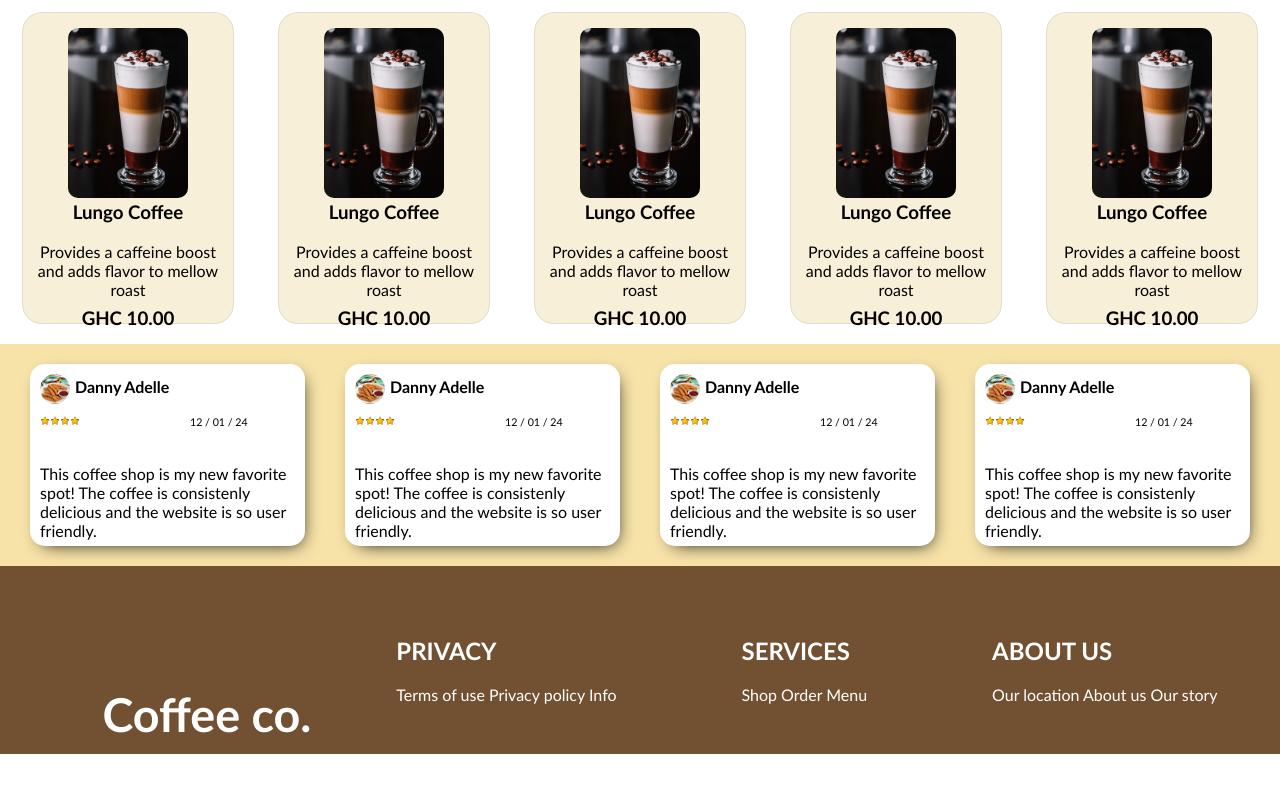
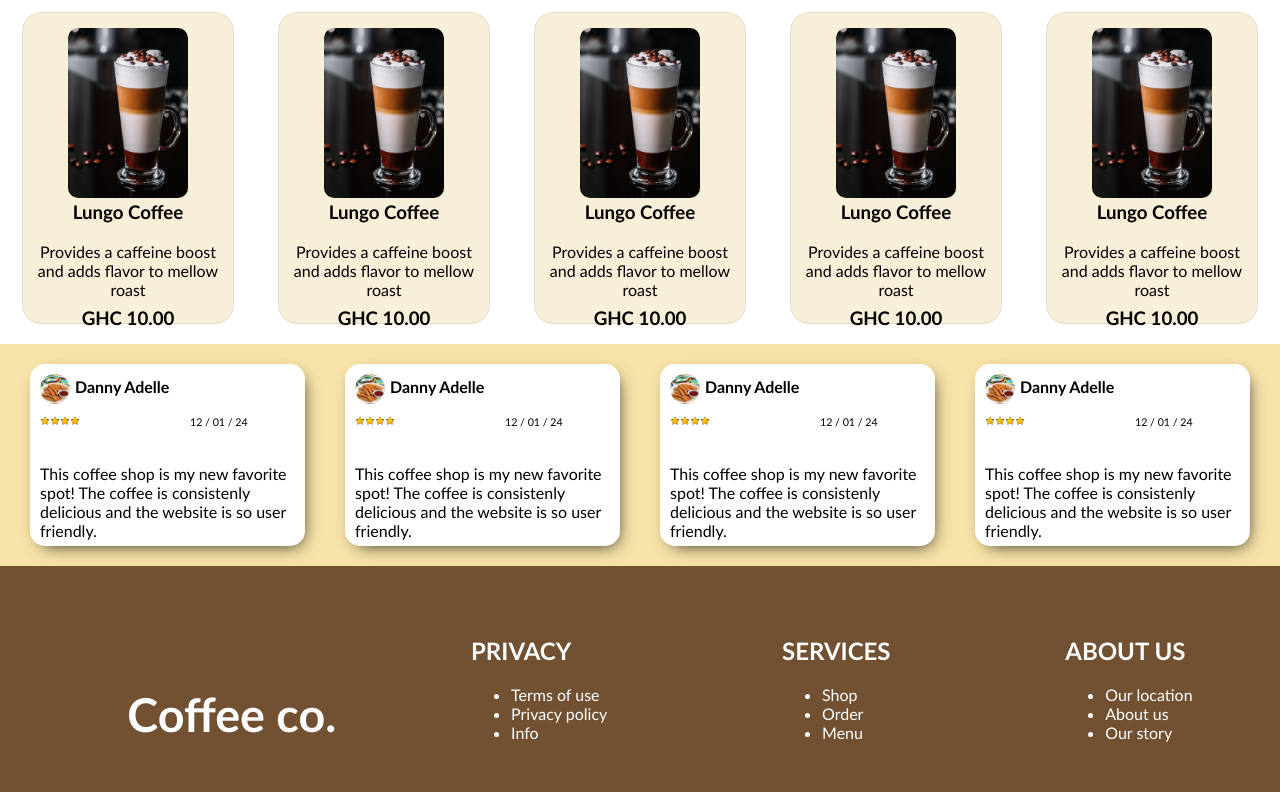
Before and after one commit to r2d2web/ipmc, a plain HTML site: page index.html in a window 1280 px wide. Shown: the part 815-1607 px from the top of the page. Before the commit the page ends 1569 px from the top, so only its background shows below. Drawn offline with Linux system fonts and the light colour scheme.

Commit message:
Update index.html

```diff
--- a/index.html
+++ b/index.html
@@ -224,21 +224,27 @@
             <span>Coffee co.</span>
             <div class="privacy">
                 <h2>PRIVACY</h2>
-                <a href="pages/terms.html">Terms of use</a>
-                <a href="pages/policy.html">Privacy policy</a>
-                <a href="#">Info</a>
+                <ul>
+                    <li><a href="pages/terms.html">Terms of use</a></li>
+                    <li><a href="pages/policy.html">Privacy policy</a></li>
+                    <li><a href="#">Info</a></li>
+                </ul>
             </div>
             <div class="privacy" style="position: relative; left: 50%; top: -200px;">
                 <h2>SERVICES</h2>
-                <a href="pages/menu.html">Shop</a>
-                <a href="pages/menu.html">Order</a>
-                <a href="pages/menu.html">Menu</a>
+                <ul>
+                    <li><a href="pages/menu.html">Shop</a></li>
+                    <li><a href="pages/menu.html">Order</a></li>
+                    <li><a href="pages/menu.html">Menu</a></li>
+                </ul>
             </div>
             <div class="privacy" style="position: relative; left: 75%; top: -250px;">
                 <h2>ABOUT US</h2>
-                <a href="https://www.google.com/maps/place/GCTU+Tesano+Campus/@5.5964249,-0.222993,449m/data=!3m1!1e3!4m6!3m5!1s0xfdf9a29c79e71eb:0x39e24c336da5d01a!8m2!3d5.5965744!4d-0.2228428!16s%2Fg%2F1hf05zv88?authuser=0&amp;entry=ttu&amp;g_ep=EgoyMDI0MTIwOS4wIKXMDSoASAFQAw%3D%3D">Our location</a>
-                <a href="pages/about.html">About us</a>
-                <a href="#">Our story</a>
+                <ul>
+                    <li><a href="https://www.google.com/maps/place/GCTU+Tesano+Campus/@5.5964249,-0.222993,449m/data=!3m1!1e3!4m6!3m5!1s0xfdf9a29c79e71eb:0x39e24c336da5d01a!8m2!3d5.5965744!4d-0.2228428!16s%2Fg%2F1hf05zv88?authuser=0&amp;entry=ttu&amp;g_ep=EgoyMDI0MTIwOS4wIKXMDSoASAFQAw%3D%3D">Our location</a></li>
+                    <li><a href="pages/about.html">About us</a></li>
+                    <li><a href="#">Our story</a></li>
+                </ul>
             </div>
         </div>
     </div>
```
